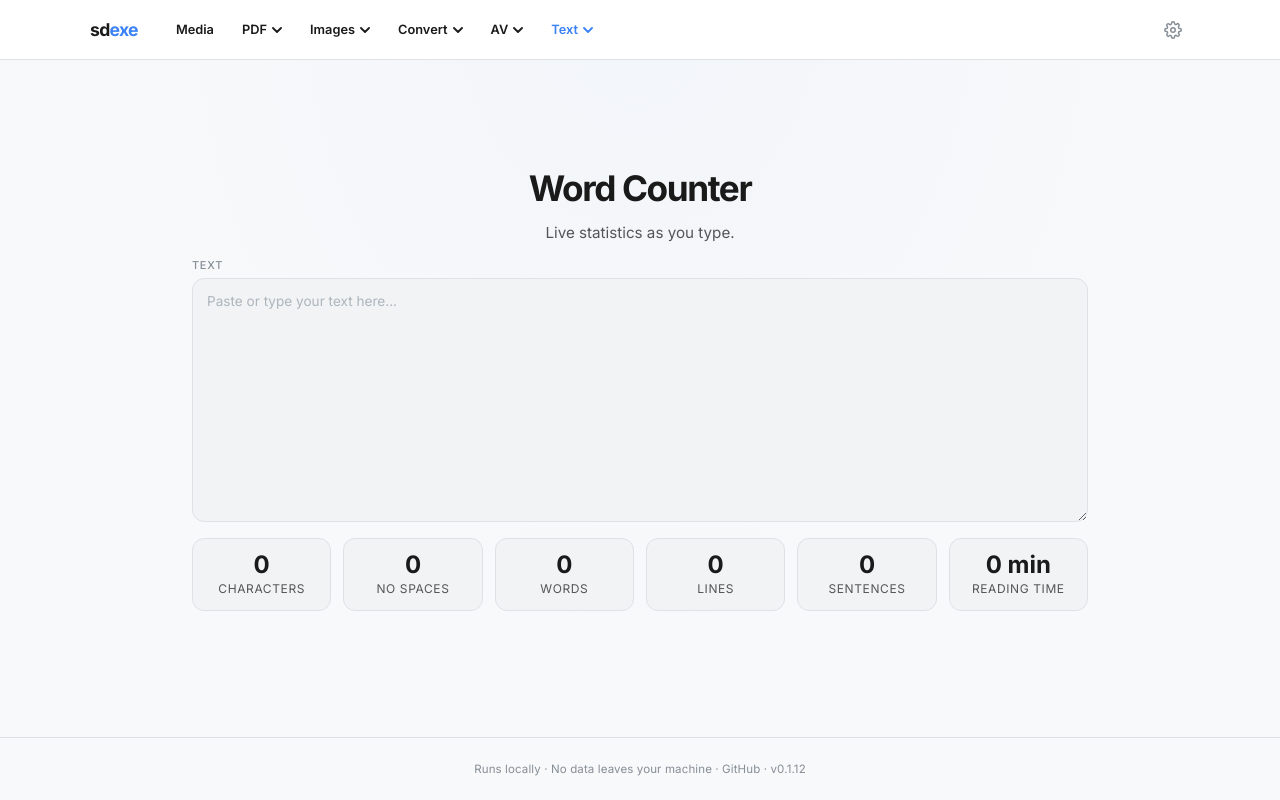
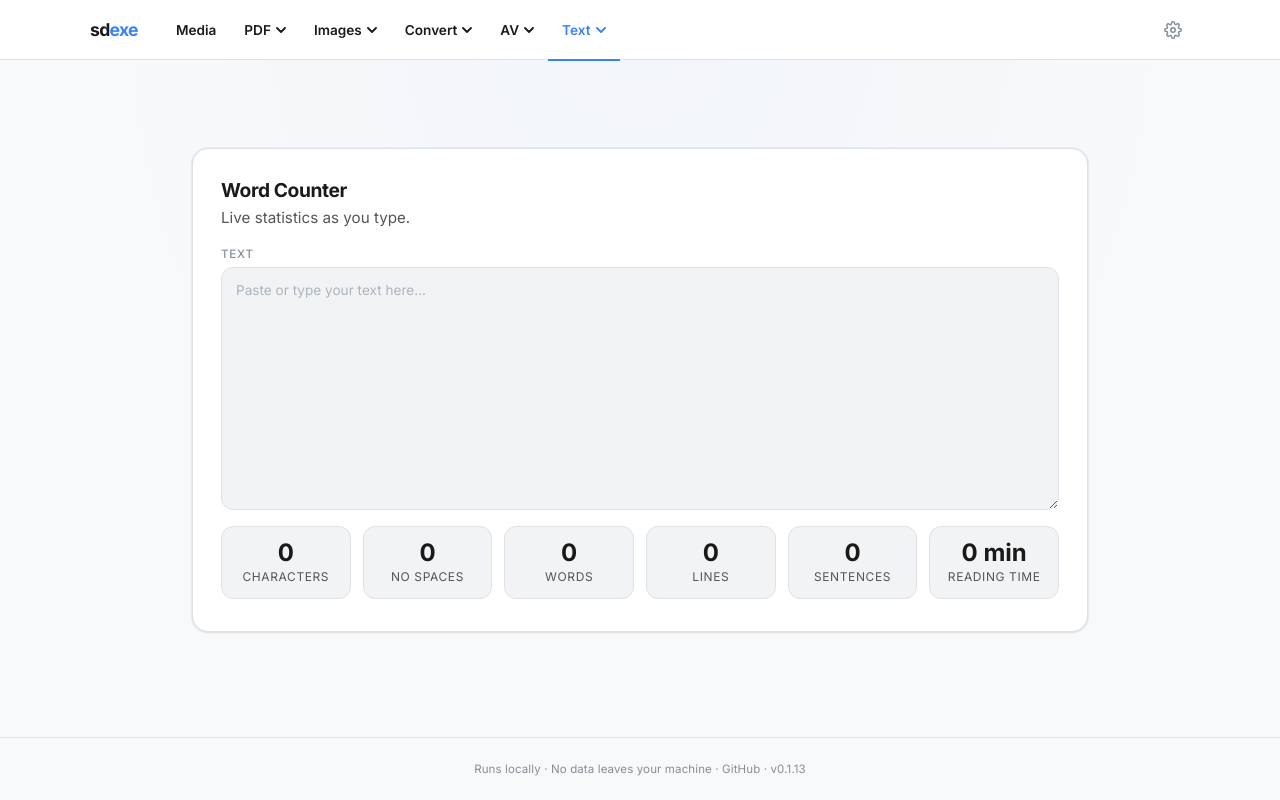
Before and after one commit to gedaliahs/sdexe, a Flask app: page /text in a window 1280 px wide. Run offline with Flask 3, Linux system fonts and the light colour scheme; some libraries are stand-ins or nearby versions.

Commit message:
App: visual modernization + UX polish, bump to v0.1.13
- Flatten all button gradients to solid accent colors
- Modernize card shadows (heavy → subtle ring + soft shadow)
- CSS-only loading spinner on disabled buttons via ::before
- Typography improvements: labels 0.68→0.72rem, nav 0.8→0.85rem
- Spacing cleanup: main padding, card margins on 8px grid
- Stronger focus rings (2px→3px), select:hover, drop-browse focus-visible
- Entrance animations for file lists, actions, batch summary
- Nav active group underline indicator
- .btn-secondary CSS class for alternate action buttons
- Text-page card layout scope (.text-page) — text tools now show as cards
- showTab() scrolls to top on every tab switch (all tool pages)
- setupDropZone() uses dragenter counter to fix drag-over flicker
- showToast("Saved: ...") after every downloadBlob() — 23 total call sites
- text.js diff: darker green/red (#065f46, #991b1b) for better legibility
- app.js: "No recent downloads" empty state in history panel
- base.html: global showToast() ES5 fallback for non-media pages

```diff
--- a/pyproject.toml
+++ b/pyproject.toml
@@ -4,7 +4,7 @@ build-backend = "setuptools.build_meta"
 
 [project]
 name = "sdexe"
-version = "0.1.12"
+version = "0.1.13"
 description = "Local tools for media downloads, PDF manipulation, image processing, file conversion, audio/video processing, and text utilities"
 readme = "README.md"
 license = "MIT"
--- a/sdexe/__init__.py
+++ b/sdexe/__init__.py
@@ -1,3 +1,3 @@
 """sdexe - Local tools for media downloads, PDF, images, and file conversion."""
 
-__version__ = "0.1.12"
+__version__ = "0.1.13"
--- a/sdexe/static/style.css
+++ b/sdexe/static/style.css
@@ -69,7 +69,7 @@ nav {
 /* Direct nav link (Media only) */
 .nav-links { display: flex; align-items: center; gap: 0; }
 .nav-link {
-    font-size: .8rem; font-weight: 600; color: var(--text);
+    font-size: .85rem; font-weight: 600; color: var(--text);
     text-decoration: none; padding: 0 14px; height: 60px;
     display: flex; align-items: center;
     transition: color .15s;
@@ -81,7 +81,7 @@ nav {
 /* Nav Group (dropdown) */
 .nav-group { position: relative; display: flex; align-items: center; }
 .nav-group-trigger {
-    font-size: .8rem; font-weight: 600; color: var(--text);
+    font-size: .85rem; font-weight: 600; color: var(--text);
     text-decoration: none; padding: 0 14px; height: 60px;
     display: flex; align-items: center; gap: 5px;
     cursor: pointer; white-space: nowrap;
@@ -147,7 +147,7 @@ nav {
 /* ── Main ── */
 main {
     flex: 1; width: 100%; max-width: 960px;
-    margin: 0 auto; padding: 72px 32px 120px;
+    margin: 0 auto; padding: 64px 32px 96px;
 }
 
 /* ── Hero ── */
@@ -227,10 +227,10 @@ main {
 
 /* ── Card ── */
 .card {
-    margin-top: 28px; background: var(--surface);
+    margin-top: 24px; background: var(--surface);
     border: 1px solid var(--border); overflow: hidden;
     border-radius: var(--radius-xl);
-    box-shadow: 0 4px 32px rgba(0,0,0,.07), 0 1px 3px rgba(0,0,0,.05);
+    box-shadow: 0 1px 3px rgba(0,0,0,.08), 0 0 0 1px rgba(0,0,0,.04);
     animation: cardIn .35s ease-out;
 }
 @keyframes cardIn {
@@ -255,16 +255,16 @@ main {
 }
 .card-body { padding: 24px; }
 .card-body h2 {
-    font-size: 1.05rem; font-weight: 600; line-height: 1.4;
+    font-size: 1.1rem; font-weight: 600; line-height: 1.4;
     margin-bottom: 4px; letter-spacing: -.02em;
 }
-.meta { color: var(--text-secondary); font-size: .82rem; margin-bottom: 20px; }
+.meta { color: var(--text-secondary); font-size: .875rem; margin-bottom: 20px; }
 
 /* ── Metadata Fields ── */
 .meta-fields { margin-bottom: 20px; }
 .field { display: flex; flex-direction: column; gap: 6px; flex: 1; }
 .field label, .select-wrap label {
-    font-size: .68rem; text-transform: uppercase; letter-spacing: .07em;
+    font-size: .72rem; text-transform: uppercase; letter-spacing: .07em;
     color: var(--text-muted); font-weight: 500;
 }
 .field input {
@@ -641,7 +641,7 @@ select:disabled { opacity: .35; cursor: not-allowed; }
     margin-top: 0;
     animation: none;
 }
-.pdf-section .card-body { padding: 32px 0 0; }
+.pdf-section .card-body { padding: 40px 0 0; }
 .pdf-section .card-body h2 {
     font-size: 2.2rem; font-weight: 700; letter-spacing: -0.04em; margin-bottom: 10px;
     text-align: center;
@@ -1031,3 +1031,83 @@ main { animation: fadeIn .4s ease-out; }
     .drop-browse { min-width: unset; width: 100%; text-align: center; }
     .pdf-section .card-body h2 { font-size: 1.6rem; }
 }
+
+/* ── Button loading spinner ── */
+@keyframes spin { to { transform: rotate(360deg); } }
+.btn-download:disabled::before {
+    content: '';
+    display: inline-block;
+    width: 13px; height: 13px;
+    border: 2px solid rgba(255,255,255,.3);
+    border-top-color: #fff;
+    border-radius: 50%;
+    animation: spin .65s linear infinite;
+    margin-right: 8px;
+    vertical-align: middle;
+    flex-shrink: 0;
+}
+
+/* ── Select hover ── */
+select:hover { border-color: var(--border-hover); }
+
+/* ── Drop browse focus ── */
+.drop-browse:focus-visible { outline: 3px solid var(--accent); outline-offset: 3px; }
+
+/* ── Nav active group indicator ── */
+.nav-group.active .nav-group-trigger {
+    border-bottom: 2px solid var(--accent);
+    margin-bottom: -2px;
+}
+
+/* ── History empty state ── */
+.history-empty {
+    padding: 16px 20px;
+    font-size: .8rem;
+    color: var(--text-muted);
+    text-align: center;
+    font-style: italic;
+}
+
+/* ── Entrance animations for post-upload UI ── */
+.pdf-section .split-info  { animation: fadeIn .2s ease-out; }
+.pdf-section .file-list   { animation: fadeIn .2s ease-out; }
+.pdf-section .pdf-actions { animation: fadeIn .18s ease-out; }
+
+/* ── Batch summary animation ── */
+.batch-summary { animation: fadeIn .25s ease-out; }
+
+/* ── Secondary button ── */
+.btn-secondary {
+    background: var(--surface-2) !important;
+    color: var(--text) !important;
+    box-shadow: none !important;
+}
+.btn-secondary:hover { background: var(--surface-3) !important; }
+
+/* ── Text-page card layout ── */
+.text-page .pdf-section.card {
+    background: var(--surface);
+    border: 1px solid var(--border);
+    border-radius: var(--radius-lg);
+    box-shadow: 0 1px 3px rgba(0,0,0,.08), 0 0 0 1px rgba(0,0,0,.04);
+    margin-top: 24px;
+    padding-bottom: 32px;
+}
+.text-page .pdf-section .card-body {
+    padding: 28px 28px 0;
+    text-align: left;
+}
+.text-page .pdf-section .card-body h2 {
+    font-size: 1.2rem;
+    font-weight: 700;
+    letter-spacing: -.02em;
+    text-align: left;
+    margin-bottom: 4px;
+}
+.text-page .pdf-section .card-body .meta {
+    text-align: left;
+    max-width: none;
+    margin: 0 0 20px;
+}
+.text-page .pdf-section .card-body > * { max-width: 100%; }
+.text-page .pdf-section .pdf-actions { margin-left: 0; max-width: 300px; }
--- a/sdexe/static/text.js
+++ b/sdexe/static/text.js
@@ -3,6 +3,7 @@ function showTab(tab) {
     document.querySelectorAll(".pdf-section").forEach(s => s.classList.remove("active"));
     const el = document.getElementById("tab-" + tab);
     (el || document.querySelector(".pdf-section")).classList.add("active");
+    window.scrollTo(0, 0);
 }
 showTab(location.hash.slice(1) || "wordcount");
 window.addEventListener("hashchange", () => showTab(location.hash.slice(1) || "wordcount"));
@@ -223,10 +224,10 @@ function doDiff() {
     for (const line of diff) {
         if (line.type === "add") {
             added++;
-            html += `<div style="background: #bbf7d0; padding: 2px 12px; white-space: pre-wrap; word-break: break-word;"><span style="color: #16a34a; user-select: none;">+ </span>${esc(line.text)}</div>`;
+            html += `<div style="background: #bbf7d0; padding: 2px 12px; white-space: pre-wrap; word-break: break-word;"><span style="color: #065f46; user-select: none;">+ </span>${esc(line.text)}</div>`;
         } else if (line.type === "remove") {
             removed++;
-            html += `<div style="background: #fecaca; padding: 2px 12px; white-space: pre-wrap; word-break: break-word;"><span style="color: #dc2626; user-select: none;">- </span>${esc(line.text)}</div>`;
+            html += `<div style="background: #fecaca; padding: 2px 12px; white-space: pre-wrap; word-break: break-word;"><span style="color: #991b1b; user-select: none;">- </span>${esc(line.text)}</div>`;
         } else {
             html += `<div style="padding: 2px 12px; white-space: pre-wrap; word-break: break-word; color: var(--text-secondary);"><span style="user-select: none;">  </span>${esc(line.text)}</div>`;
         }
--- a/sdexe/templates/base.html
+++ b/sdexe/templates/base.html
@@ -11,6 +11,26 @@
     {% block head %}{% endblock %}
 </head>
 <body>
+<script>
+function showToast(msg, type, actions) {
+    type = type || 'success';
+    var c = document.getElementById('toast-container');
+    if (!c) return;
+    var t = document.createElement('div');
+    t.className = 'toast toast-' + type;
+    var s = document.createElement('span');
+    s.textContent = msg;
+    t.appendChild(s);
+    (actions ? [].concat(actions) : []).forEach(function(a) {
+        var b = document.createElement('button');
+        b.className = 'toast-action'; b.textContent = a.label; b.onclick = a.fn;
+        t.appendChild(b);
+    });
+    c.appendChild(t);
+    requestAnimationFrame(function() { requestAnimationFrame(function() { t.classList.add('toast-visible'); }); });
+    setTimeout(function() { t.classList.remove('toast-visible'); setTimeout(function() { t.remove(); }, 300); }, 4000);
+}
+</script>
     <nav>
         <div class="nav-inner">
             <a href="/" class="logo">sd<span>exe</span></a>
--- a/sdexe/templates/text.html
+++ b/sdexe/templates/text.html
@@ -4,7 +4,7 @@
 {% block nav_text %}active{% endblock %}
 
 {% block content %}
-    <main>
+    <main class="text-page">
 
         <!-- Word Count -->
         <div id="tab-wordcount" class="pdf-section card active">
@@ -134,8 +134,8 @@
 
                 <div class="pdf-actions" style="margin-top: 12px; display: flex; gap: 8px; flex-wrap: wrap;">
                     <button class="btn-download" onclick="doB64Encode()">Encode</button>
-                    <button class="btn-download" style="background: var(--surface-2); color: var(--text); box-shadow: none;" onclick="doB64Decode()">Decode</button>
-                    <label class="btn-download" style="background: var(--surface-2); color: var(--text); box-shadow: none; cursor: pointer;">
+                    <button class="btn-download btn-secondary" onclick="doB64Decode()">Decode</button>
+                    <label class="btn-download btn-secondary" style="cursor: pointer;">
                         Encode File<input type="file" id="b64-file-input" hidden onchange="doB64File()">
                     </label>
                 </div>
```
Also changed, not shown: other parts of sdexe/static/style.css (+12 -12 lines), sdexe/static/app.js (+6 -1 lines), sdexe/static/av.js (+7 -2 lines), sdexe/static/convert.js (+14 -3 lines), sdexe/static/images.js (+13 -2 lines), sdexe/static/pdf.js (+14 -2 lines).
